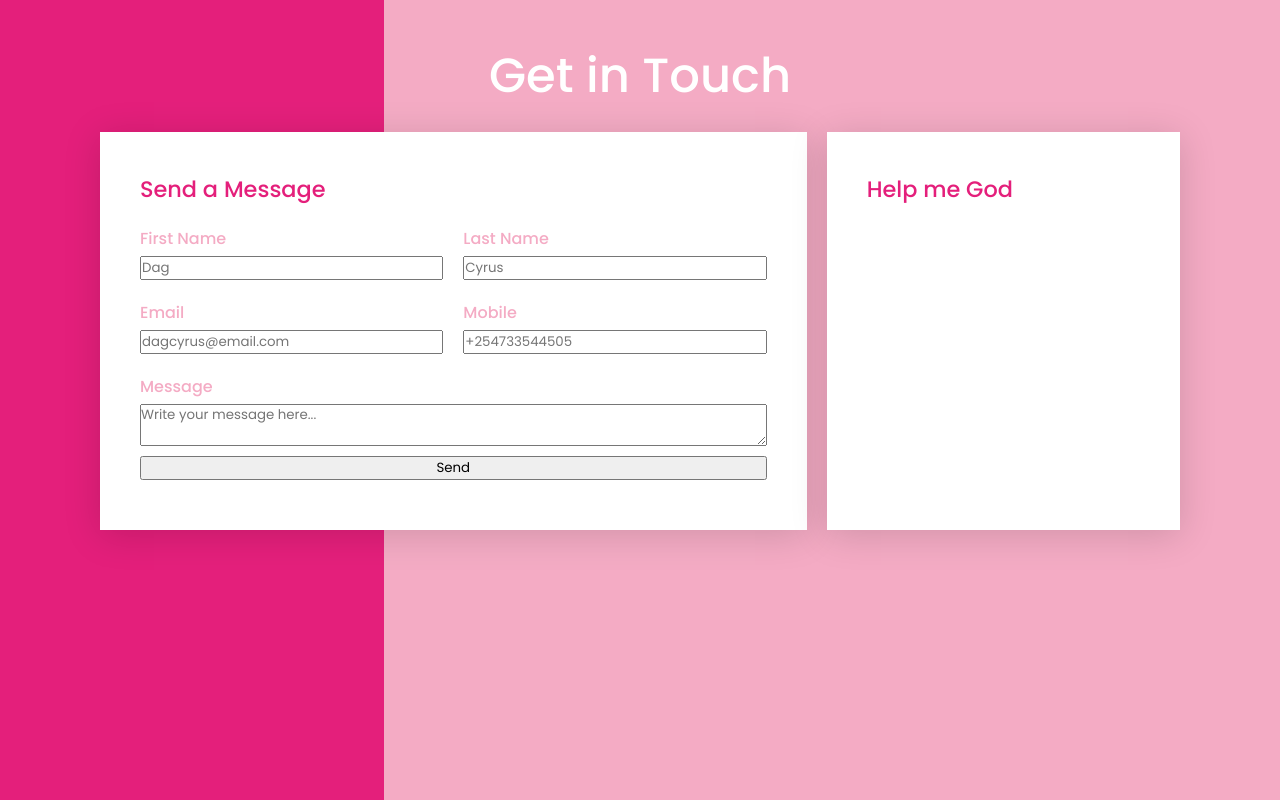
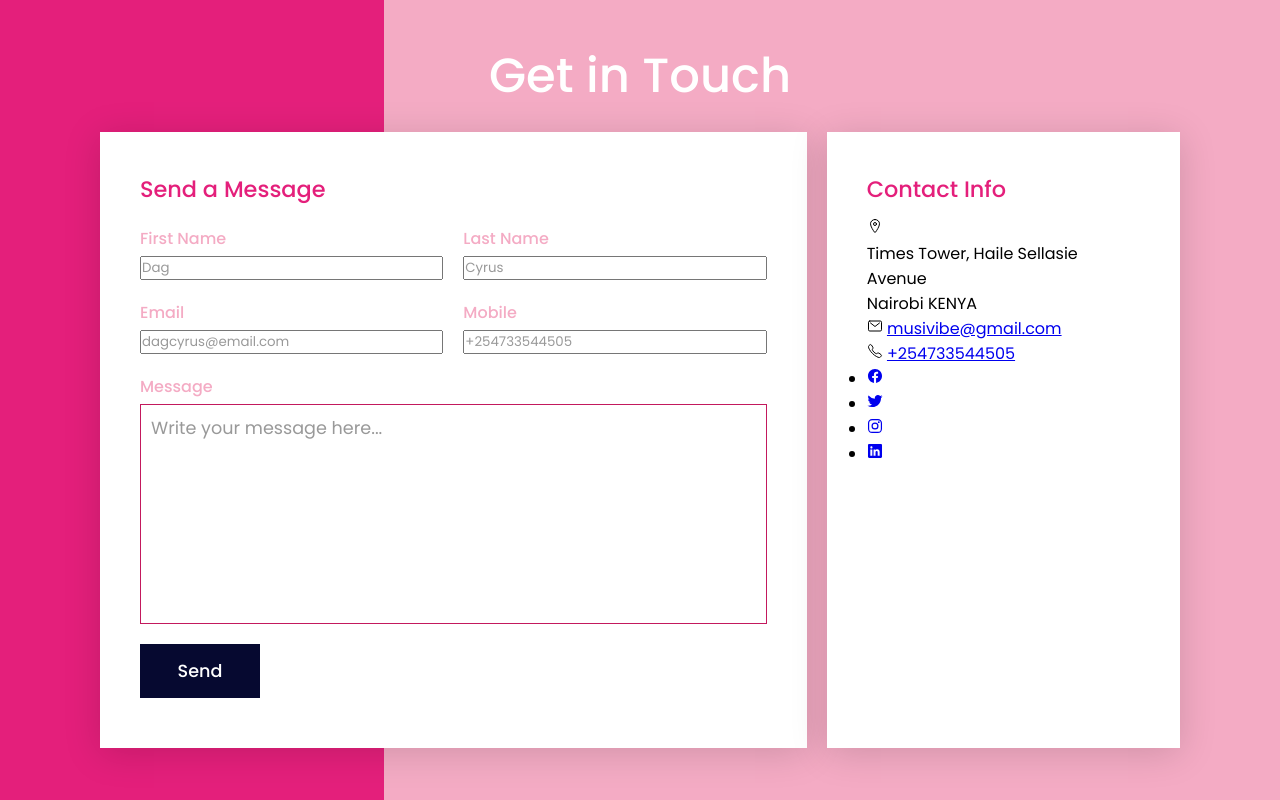
Before and after one commit to FloiceNyota/contactus2, a plain HTML site: page index.html in a window 1280 px wide. Shown: the top 800 px of the page. Drawn offline with nearby package versions, Linux system fonts and the light colour scheme.

Commit message:
Placing and styling icons

```diff
--- a/index.html
+++ b/index.html
@@ -60,13 +60,52 @@
             </div> -->
             <!-- Map -->
             <div class="contact map">
-                <h3>Help me God
+                <h3>Contact Info</h3>
+                <div class="infoBox">
+                    <div>
+                        <span><ion-icon name="location-outline"></ion-icon></span>
+                        <p>Times Tower, Haile Sellasie Avenue <br>Nairobi KENYA</p>
+                    </div>
+                    <div>
+                        <span><ion-icon name="mail-outline"></ion-icon></span>
+                        <a href="mailto: musivibe@gmail.com">musivibe@gmail.com</a>
+                    </div>
+                    <div>
+                        <span><ion-icon name="call-outline"></ion-icon></span>
+                        <a href="tel:+254733544505">+254733544505</a>
+                    </div>
+                    <!-- Social Media Links -->
+                    <ul>
+                        <li>
+                            <a href="#">
+                                <ion-icon name="logo-facebook"></ion-icon>
+                            </a>
+                        </li>
+                        <li>
+                            <a href="#">
+                                <ion-icon name="logo-twitter"></ion-icon>
+                            </a>
+                        </li>
+                        <li>
+                            <a href="#">
+                                <ion-icon name="logo-instagram"></ion-icon>
+                            </a>
+                        </li>
+                        <li>
+                            <a href="#">
+                                <ion-icon name="logo-linkedin"></ion-icon>
+                            </a>
+                        </li>
+                    </ul>
 
-                </h3>
+                </div>
+
+
             </div>
         </div>
 
-
+        <script type="module" src="https://unpkg.com/ionicons@5.5.2/dist/ionicons/ionicons.esm.js"></script>
+        <script nomodule src="https://unpkg.com/ionicons@5.5.2/dist/ionicons/ionicons.js"></script>
 </body>
 
 </html>
--- a/style.css
+++ b/style.css
@@ -99,5 +99,30 @@ body {
     padding: 10px;
     font-size: 1.1em;
     outline: none;
-    border: #C3195D;
+    border: 1px solid #C3195D;
 }
+
+.inputBox textarea {
+    padding: 10px;
+    font-size: 1.1em;
+    outline: none;
+    border: 1px solid #C3195D;
+    resize: none;
+    min-height: 220px;
+    margin-bottom: 10px;
+}
+
+.inputBox input[type="submit"] {
+    background: #060930;
+    color: #fff;
+    border: none;
+    font-size: 1.1em;
+    max-width: 120px;
+    font-weight: 500;
+    cursor: pointer;
+    padding: 14px 15px;
+}
+
+.inputBox ::placeholder {
+    color: #999;
+}
```
